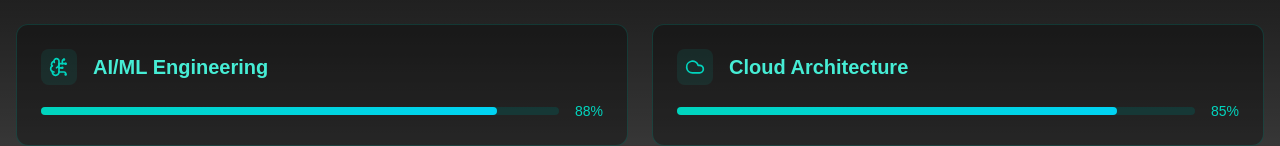
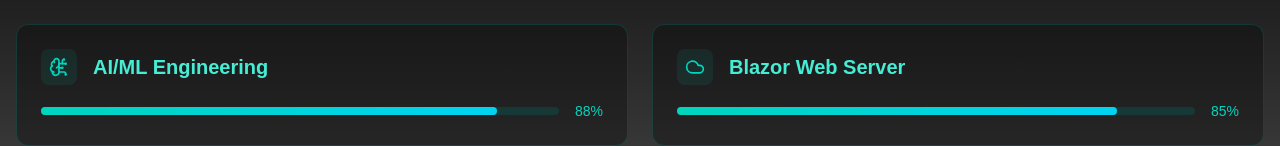
Before and after one commit to MrBytes10/MyPortfolio-V2withSEO-Public, a Next.js app: page /expertise in a window 1280 px wide. Shown: the part 478-624 px from the top of the page. Built offline with nearby package versions, Linux system fonts and the light colour scheme.

Commit message:
added Blazor  on experience

```diff
--- a/src/app/expertise/page.js
+++ b/src/app/expertise/page.js
@@ -27,7 +27,7 @@ const Expertise = () => {
       icon: <BrainCircuit className="h-5 w-5" />,
     },
     {
-      name: "Cloud Architecture",
+      name: "Blazor Web Server",
       level: 85,
       icon: <Cloud className="h-5 w-5" />,
     },
```
